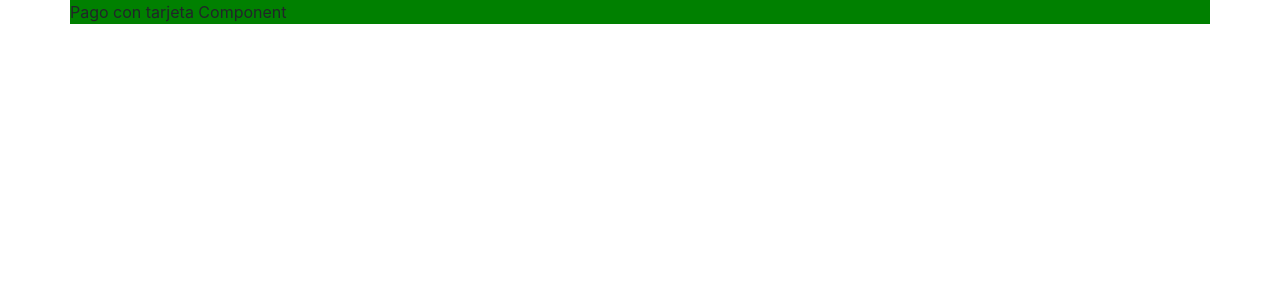
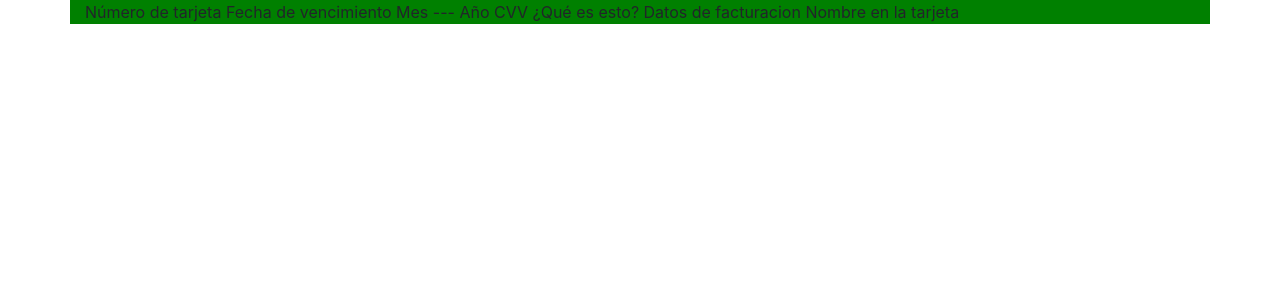
Before and after one commit to max-florian/GiftHub, a React (Create React App) app: page / in a window 1280 px wide. Shown: the top 300 px of the page. Built offline with nearby package versions, Linux system fonts and the light colour scheme.

Commit message:
Se implementa la estructura preliminar del form

```diff
--- a/src/components/PagoTarjeta/index.tsx
+++ b/src/components/PagoTarjeta/index.tsx
@@ -1,12 +1,20 @@
 import React from 'react';
 import usePagoTarjeta from './state'
 
-const PagoTarjeta: React.FC = () => (
-  <div className="container" data-testid="pagotarjeta" style={{background:'green'}}>
+const PagoTarjeta: React.FC = () => {
+
+  return(<div className="container" data-testid="pagotarjeta" style={{background: 'green'}}>
     <div className="row">
-      Pago con tarjeta Component
+      <div className="col">
+        Número de tarjeta
+        Fecha de vencimiento
+        Mes --- Año
+        CVV ¿Qué es esto?
+        Datos de facturacion
+        Nombre en la tarjeta
+      </div>
     </div>
-  </div>
-);
+  </div>);
+}
 
 export default PagoTarjeta;
```
